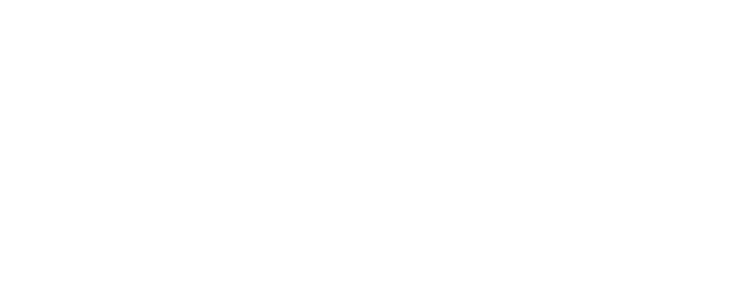
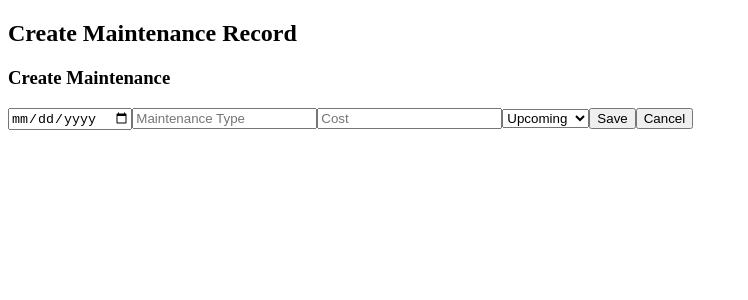
Before and after one commit to Aislinn00/personal_vehicle_management_pj, a React (Vite) app in the folder frontend/: page /vehicles/1/maintenance/new in a window 1280 px wide. Before the commit this address had no page. Shown: the top 300 px of the page, without its empty margins (0-748 px from the left). Built offline with nearby package versions, Linux system fonts and the light colour scheme; sample sign-in values are in the browser's storage.

Commit message:
added maintenance page with functionality

```diff
--- a/frontend/src/App.jsx
+++ b/frontend/src/App.jsx
@@ -1,18 +1,25 @@
 import { BrowserRouter, Routes, Route } from "react-router-dom";
+
+import Home from "./pages/Home";
 import Login from "./auth/Login";
 import Register from "./auth/Register";
-import Dashboard from "./Dashboard";
+import Dashboard from "./pages/Dashboard";
+import VehicleFormPage from "./vehicles/pages/VehicleFormPage";
+import VehicleDetail from "./vehicles/pages/VehicleDetail";
+import MaintenanceList from "./maintenance/pages/MaintenanceList";
+import MaintenanceFormPage from "./maintenance/pages/MaintenanceFormPage";
 import ProtectedRoute from "./routes/ProtectedRoute";
-import Home from "./Home";
 
-function App() {
+export default function App() {
   return (
     <BrowserRouter>
       <Routes>
+        {/* Public routes */}
         <Route path="/" element={<Home />} />
         <Route path="/login" element={<Login />} />
         <Route path="/register" element={<Register />} />
 
+        {/* Protected routes */}
         <Route
           path="/dashboard"
           element={
@@ -21,9 +28,61 @@ function App() {
             </ProtectedRoute>
           }
         />
+
+        <Route
+          path="/vehicles/new"
+          element={
+            <ProtectedRoute>
+              <VehicleFormPage mode="create" />
+            </ProtectedRoute>
+          }
+        />
+
+        <Route
+          path="/vehicles/:id"
+          element={
+            <ProtectedRoute>
+              <VehicleDetail />
+            </ProtectedRoute>
+          }
+        />
+
+        <Route
+          path="/vehicles/:id/edit"
+          element={
+            <ProtectedRoute>
+              <VehicleFormPage mode="edit" />
+            </ProtectedRoute>
+          }
+        />
+
+        <Route
+          path="/vehicles/:id/maintenance"
+          element={
+            <ProtectedRoute>
+              <MaintenanceList />
+            </ProtectedRoute>
+          }
+        />
+
+        <Route
+          path="/vehicles/:id/maintenance"
+          element={
+            <ProtectedRoute>
+              <MaintenanceList />
+            </ProtectedRoute>
+          }
+        />
+
+        <Route
+          path="/vehicles/:id/maintenance/new"
+          element={
+            <ProtectedRoute>
+              <MaintenanceFormPage />
+            </ProtectedRoute>
+          }
+        />
       </Routes>
     </BrowserRouter>
   );
 }
-
-export default App;
--- a/frontend/src/Dashboard.jsx
+++ /dev/null
@@ -1,20 +0,0 @@
-import { useAuth } from "./context/AuthContext";
-import { useNavigate } from "react-router-dom";
-
-export default function Dashboard() {
-  const { logout } = useAuth();
-  const navigate = useNavigate();
-
-  const handleLogout = () => {
-    logout();
-    navigate("/login");
-  };
-
-  return (
-    <div>
-      <h2>Dashboard</h2>
-      <p>You are logged in.</p>
-      <button onClick={handleLogout}>Logout</button>
-    </div>
-  );
-}
--- a/frontend/src/api/maintenanceApi.js
+++ b/frontend/src/api/maintenanceApi.js
@@ -0,0 +1,13 @@
+import api from "./axios";
+
+export const getMaintenanceByVehicle = (vehicleId) =>
+  api.get(`/vehicles/${vehicleId}/maintenance`);
+
+export const createMaintenance = (vehicleId, data) =>
+  api.post(`/vehicles/${vehicleId}/maintenance`, data);
+
+export const updateMaintenance = (maintenanceId, data) =>
+  api.put(`/maintenance/${maintenanceId}`, data);
+
+export const deleteMaintenance = (maintenanceId) =>
+  api.delete(`/maintenance/${maintenanceId}`);
--- a/frontend/src/api/vehicleApi.js
+++ b/frontend/src/api/vehicleApi.js
@@ -1,6 +1,7 @@
 import api from "./axios";
 
 export const getVehicles = () => api.get("/vehicles");
+export const getVehicleById = (id) => api.get(`/vehicles/${id}`);
 export const createVehicle = (data) => api.post("/vehicles", data);
 export const updateVehicle = (id, data) => api.put(`/vehicles/${id}`, data);
 export const deleteVehicle = (id) => api.delete(`/vehicles/${id}`);
--- /dev/null
+++ b/frontend/src/maintenance/components/MaintenanceForm.jsx
@@ -0,0 +1,90 @@
+import { useEffect, useState } from "react";
+
+const initialState = {
+  service_date: "",
+  maintenance_type: "",
+  cost: "",
+  maintenance_status: "upcoming",
+};
+
+export default function MaintenanceForm({ initialData, onSubmit, onCancel }) {
+  const [form, setForm] = useState(initialState);
+  const [loading, setLoading] = useState(false);
+
+  useEffect(() => {
+    if (initialData) {
+      setForm({
+        service_date: initialData.service_date,
+        maintenance_type: initialData.maintenance_type,
+        cost: initialData.cost,
+        maintenance_status: initialData.maintenance_status,
+      });
+    }
+  }, [initialData]);
+
+  const handleChange = (e) =>
+    setForm({ ...form, [e.target.name]: e.target.value });
+
+  const handleSubmit = async (e) => {
+    e.preventDefault();
+    setLoading(true);
+
+    await onSubmit({
+      ...form,
+      cost: Number(form.cost),
+    });
+
+    setLoading(false);
+  };
+
+  return (
+    <form onSubmit={handleSubmit}>
+      <h3>{initialData ? "Edit Maintenance" : "Create Maintenance"}</h3>
+
+      <input
+        type="date"
+        name="service_date"
+        value={form.service_date}
+        onChange={handleChange}
+        required
+      />
+
+      <input
+        name="maintenance_type"
+        placeholder="Maintenance Type"
+        value={form.maintenance_type}
+        onChange={handleChange}
+        required
+      />
+
+      <input
+        type="number"
+        name="cost"
+        placeholder="Cost"
+        value={form.cost}
+        onChange={handleChange}
+        required
+      />
+
+      <select
+        name="maintenance_status"
+        value={form.maintenance_status}
+        onChange={handleChange}
+      >
+        <option value="upcoming">Upcoming</option>
+        <option value="pending">Pending</option>
+        <option value="completed">Completed</option>
+      </select>
+
+      <button disabled={loading}>
+        {loading ? "Saving..." : "Save"}
+      </button>
+
+      {onCancel && (
+        <button type="button" onClick={onCancel}>
+          Cancel
+        </button>
+      )}
+    </form>
+  );
+}
--- /dev/null
+++ b/frontend/src/maintenance/pages/MaintenanceFormPage.jsx
@@ -0,0 +1,24 @@
+import { useNavigate, useParams } from "react-router-dom";
+import MaintenanceForm from "../components/MaintenanceForm";
+import { createMaintenance } from "../../api/maintenanceApi";
+
+export default function MaintenanceFormPage() {
+  const { id: vehicleId } = useParams();
+  const navigate = useNavigate();
+
+  const handleCreate = async (payload) => {
+    await createMaintenance(vehicleId, payload);
+    navigate(`/vehicles/${vehicleId}/maintenance`);
+  };
+
+  return (
+    <div>
+      <h2>Create Maintenance Record</h2>
+
+      <MaintenanceForm
+        onSubmit={handleCreate}
+        onCancel={() => navigate(-1)}
+      />
+    </div>
+  );
+}
--- /dev/null
+++ b/frontend/src/maintenance/pages/MaintenanceList.jsx
@@ -0,0 +1,83 @@
+import { useEffect, useState } from "react";
+import { useNavigate, useParams } from "react-router-dom";
+import {
+  getMaintenanceByVehicle,
+  deleteMaintenance,
+  updateMaintenance,
+} from "../../api/maintenanceApi";
+import MaintenanceForm from "../components/MaintenanceForm";
+
+export default function MaintenanceList() {
+  const { id: vehicleId } = useParams();
+  const navigate = useNavigate();
+
+  const [records, setRecords] = useState([]);
+  const [editingRecord, setEditingRecord] = useState(null);
+  const [loading, setLoading] = useState(true);
+
+  const loadMaintenance = async () => {
+    setLoading(true);
+    const res = await getMaintenanceByVehicle(vehicleId);
+    setRecords(res.data);
+    setLoading(false);
+  };
+
+  useEffect(() => {
+    loadMaintenance();
+  }, [vehicleId]);
+
+  const handleDelete = async (maintenanceId) => {
+    await deleteMaintenance(maintenanceId);
+    loadMaintenance();
+  };
+
+  const handleUpdate = async (payload) => {
+    await updateMaintenance(editingRecord.maintenance_id, payload);
+    setEditingRecord(null);
+    loadMaintenance();
+  };
+
+  if (loading) return <p>Loading maintenance records...</p>;
+
+  return (
+    <div>
+      <h2>Maintenance Records</h2>
+
+      <button onClick={() => navigate(-1)}>Back to Vehicle</button>
+      <button
+        onClick={() =>
+          navigate(`/vehicles/${vehicleId}/maintenance/new`)
+        }
+      >
+        Add Maintenance
+      </button>
+
+      {records.length === 0 && <p>No maintenance records found.</p>}
+
+      <ul>
+        {records.map((m) => (
+          <li key={m.maintenance_id}>
+            <b>{m.maintenance_type}</b> — {m.maintenance_status}
+            <br />
+            Date: {m.service_date} | Cost: {m.cost}
+
+            <div>
+              <button onClick={() => setEditingRecord(m)}>Edit</button>
+              <button onClick={() => handleDelete(m.maintenance_id)}>
+                Delete
+              </button>
+            </div>
+          </li>
+        ))}
+      </ul>
+
+      {editingRecord && (
+        <MaintenanceForm
+          initialData={editingRecord}
+          onSubmit={handleUpdate}
+          onCancel={() => setEditingRecord(null)}
+        />
+      )}
+    </div>
+  );
+}
--- /dev/null
+++ b/frontend/src/pages/Dashboard.jsx
@@ -0,0 +1,49 @@
+import { useEffect, useState } from "react";
+import { getVehicles } from "../api/vehicleApi";
+import { useNavigate } from "react-router-dom";
+
+export default function Dashboard() {
+  const [vehicles, setVehicles] = useState([]);
+  const [loading, setLoading] = useState(true);
+  const navigate = useNavigate();
+
+  useEffect(() => {
+    getVehicles()
+      .then((res) => setVehicles(res.data))
+      .finally(() => setLoading(false));
+  }, []);
+
+  if (loading) return <p>Loading vehicles...</p>;
+
+  return (
+    <div>
+      <h2>Dashboard</h2>
+
+      {vehicles.length === 0 ? (
+        <>
+          <p>You have not added any vehicles yet.</p>
+          <button onClick={() => navigate("/vehicles/new")}>
+            Add Vehicle
+          </button>
+        </>
+      ) : (
+        <>
+          <button onClick={() => navigate("/vehicles/new")}>
+            Add Vehicle
+          </button>
+
+          <ul>
+            {vehicles.map((v) => (
+              <li key={v.vehicle_id}>
+                {v.make} {v.model} ({v.year})
+                <button onClick={() => navigate(`/vehicles/${v.vehicle_id}`)}>
+                  View
+                </button>
+              </li>
+            ))}
+          </ul>
+        </>
+      )}
+    </div>
+  );
+}
```
Also changed, not shown: frontend/src/pages/Home.jsx (renamed from frontend/src/Home.jsx).
